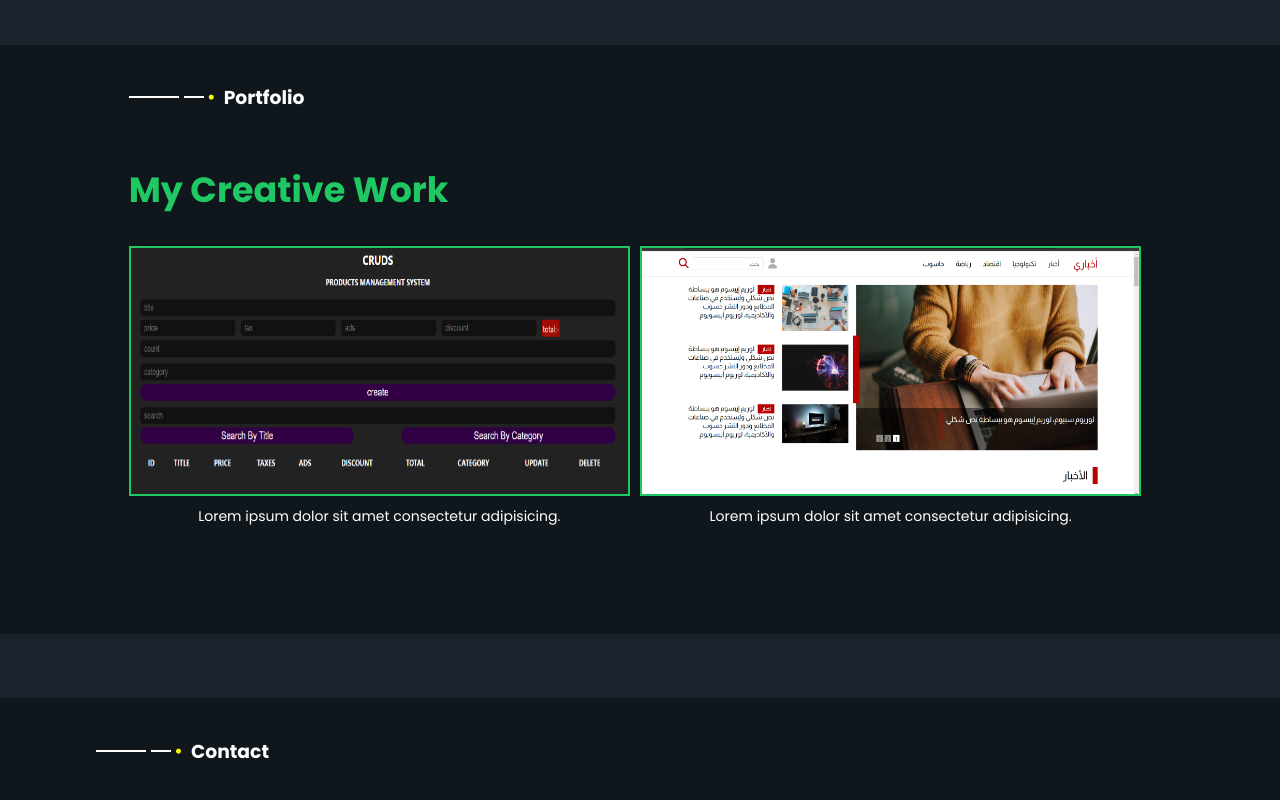
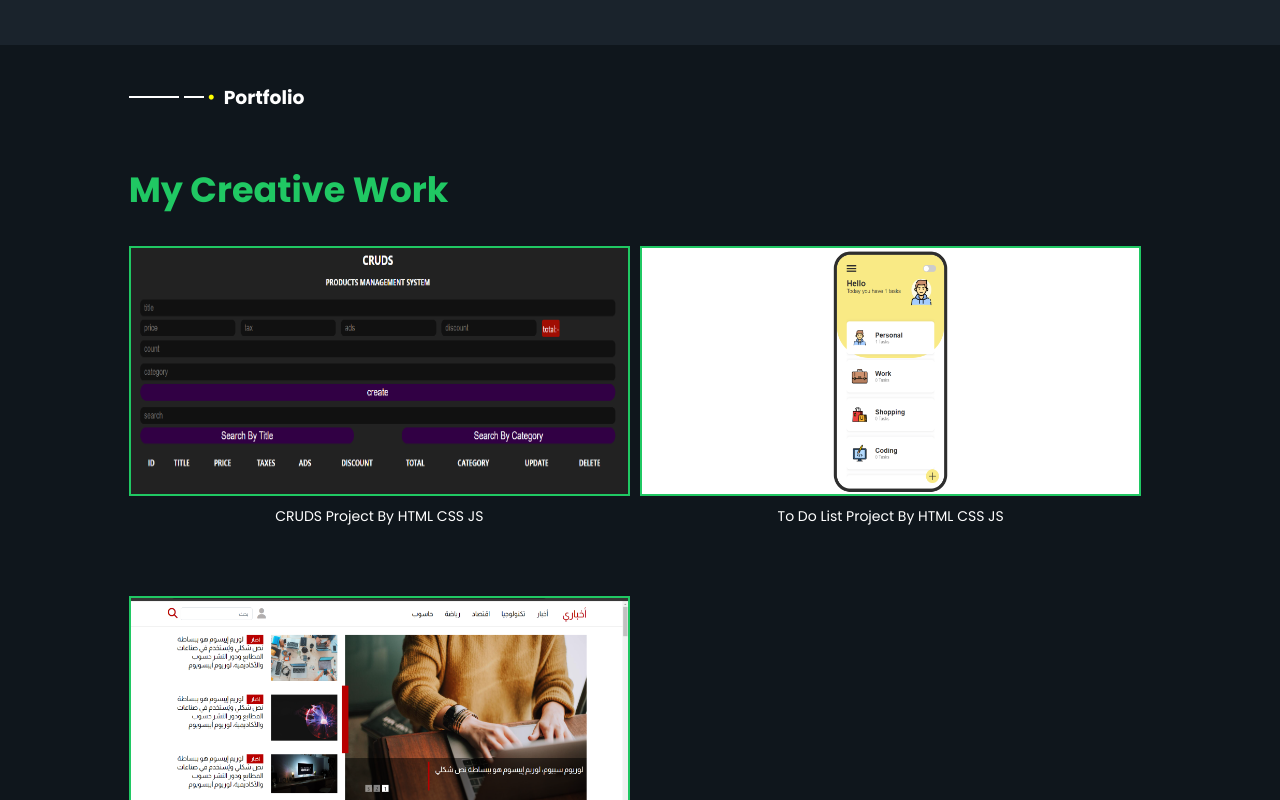
Before and after one commit to ibn5imi1/my-portfolio, a plain HTML site: page index.html in a window 1280 px wide. Shown: the part 2000-2800 px from the top of the page. Drawn offline with Linux system fonts and the light colour scheme; some packages are replaced by stand-ins of ours; a script that the page names is missing.

Commit message:
update Portfolio page add to do list project

```diff
--- a/css/style.css
+++ b/css/style.css
@@ -67,6 +67,11 @@ img {
     bottom: 10%;
     left: 50%;
     font-size: 20px;
+}
+@media (max-width: 992px) {
+    .container {
+        max-width: 98%;
+    }
 }
 /* end global styling */
 
--- a/index.html
+++ b/index.html
@@ -23,9 +23,6 @@
                     </li>
                     <li class="nav-item">
                         <a href="#about" class="nav-link">About</a>
-                    </li>
-                    <li class="nav-item">
-                        <a href="#services" class="nav-link">Services</a>
                     </li>
                     <li class="nav-item">
                         <a href="#skills" class="nav-link">Skills</a>
@@ -317,13 +314,19 @@
                     <div class="project">
                         <a href="https://ibn5imi1.github.io/cruds/" target="_blank">
                             <img src="images/cruds.png" alt="here is iamges">
-                            <p>Lorem ipsum dolor sit amet consectetur adipisicing.</p>
+                            <p>CRUDS Project By HTML CSS JS</p>
+                        </a>
+                    </div>
+                    <div class="project">
+                        <a href="https://ibn5imi1.github.io/to-do-list/" target="_blank">
+                            <img src="images/to-do-list.png" alt="here is iamges">
+                            <p>To Do List Project By HTML CSS JS</p>
                         </a>
                     </div>
                     <div class="project">
                         <a href="https://ibn5imi1.github.io/news/" target="_blank">
                             <img src="images/my-news.png" alt="here is iamges">
-                            <p>Lorem ipsum dolor sit amet consectetur adipisicing.</p>
+                            <p>My News Project By HTML SASS</p>
                         </a>
                     </div>
                 </div>
```
Also changed, not shown: images/to-do-list.png (added).
